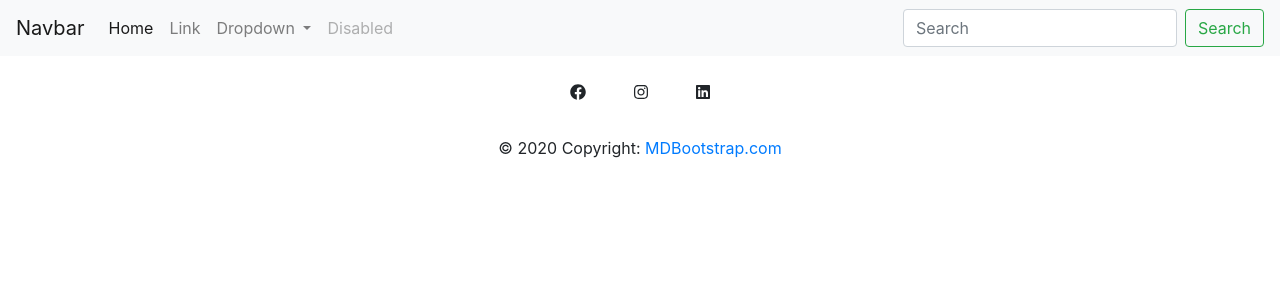
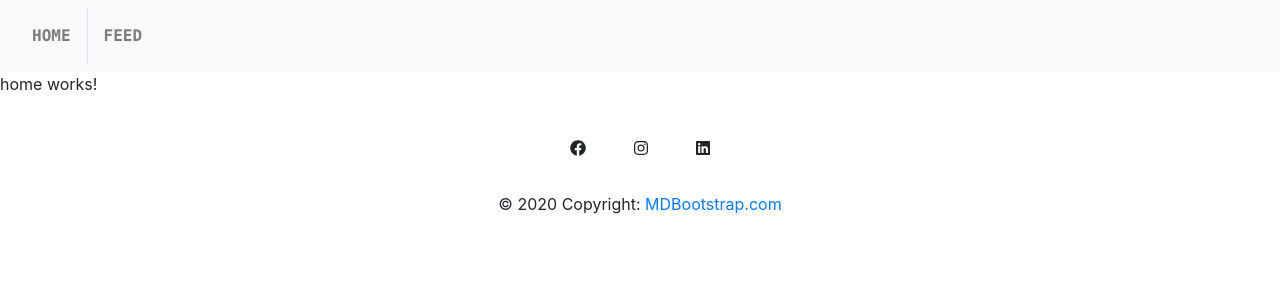
Before and after one commit to alexandremarcopoulos/blogPessoal-angular, an Angular app in the folder blogPessoal/: page /home in a window 1280 px wide. Before the commit this address led to /. Shown: the top 300 px of the page. Built offline with nearby package versions, Linux system fonts and the light colour scheme.

Commit message:
Implementação das rotas Home e Feed

```diff
--- a/blogPessoal/src/app/app-routing.module.ts
+++ b/blogPessoal/src/app/app-routing.module.ts
@@ -1,8 +1,16 @@
 import { NgModule } from '@angular/core';
 import { Routes, RouterModule } from '@angular/router';
+import { HomeComponent } from './home/home.component';
+import { FeedComponent } from './feed/feed.component';
 
 
-const routes: Routes = [];
+const routes: Routes = [
+
+  { path: '', redirectTo: 'home', pathMatch: 'full'},
+  { path: 'home', component: HomeComponent},
+  { path: 'feed', component: FeedComponent}
+
+];
 
 @NgModule({
   imports: [RouterModule.forRoot(routes)],
--- a/blogPessoal/src/app/app.component.html
+++ b/blogPessoal/src/app/app.component.html
@@ -1,3 +1,5 @@
 <app-navbar></app-navbar>
 
+<router-outlet></router-outlet>
+
 <app-footer></app-footer>
--- a/blogPessoal/src/app/navbar/navbar.component.html
+++ b/blogPessoal/src/app/navbar/navbar.component.html
@@ -1,35 +1,27 @@
 <nav class="navbar navbar-expand-lg navbar-light bg-light">
-    <a class="navbar-brand" href="#">Navbar</a>
-    <button class="navbar-toggler" type="button" data-toggle="collapse" data-target="#navbarSupportedContent" aria-controls="navbarSupportedContent" aria-expanded="false" aria-label="Toggle navigation">
-      <span class="navbar-toggler-icon"></span>
-    </button>
 
     <div class="collapse navbar-collapse" id="navbarSupportedContent">
-      <ul class="navbar-nav mr-auto">
-        <li class="nav-item active">
-          <a class="nav-link" href="#">Home <span class="sr-only">(current)</span></a>
+
+        <ul class="navbar-nav ">
+
+            <li class="nav-item ">
+                <a class="nav-link texto p-3 border-right text-uppercase
+                text-monospace font-weight-bold" routerLink="/home">Home
+                <span class="sr-only">(Página Atual)</span> </a>
             </li>
+
             <li class="nav-item">
-          <a class="nav-link" href="#">Link</a>
+                <a class="nav-link texto p-3 text-uppercase
+            text-monospace font-weight-bold" routerLink="/feed">Feed
+                </a>
             </li>
-        <li class="nav-item dropdown">
-          <a class="nav-link dropdown-toggle" href="#" id="navbarDropdown" role="button" data-toggle="dropdown" aria-haspopup="true" aria-expanded="false">
-            Dropdown
-          </a>
-          <div class="dropdown-menu" aria-labelledby="navbarDropdown">
-            <a class="dropdown-item" href="#">Action</a>
-            <a class="dropdown-item" href="#">Another action</a>
-            <div class="dropdown-divider"></div>
-            <a class="dropdown-item" href="#">Something else here</a>
-          </div>
-        </li>
-        <li class="nav-item">
-          <a class="nav-link disabled" href="#" tabindex="-1" aria-disabled="true">Disabled</a>
-        </li>
+
         </ul>
-      <form class="form-inline my-2 my-lg-0">
+
+        <!-- <form class="form-inline my-2 my-lg-0">
             <input class="form-control mr-sm-2" type="search" placeholder="Search" aria-label="Search">
             <button class="btn btn-outline-success my-2 my-sm-0" type="submit">Search</button>
-      </form>
+        </form> -->
+
     </div>
 </nav>
```
Lines whose indentation alone changed are shown as unchanged.
